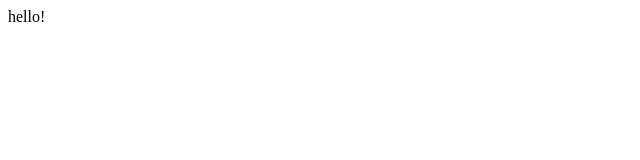
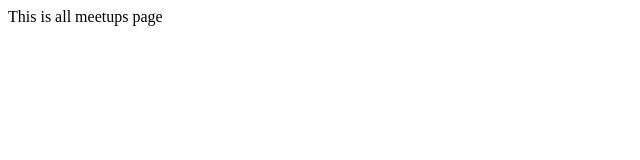
Before and after one commit to SDushan/react_sample, a React (Create React App) app: page / in a window 1280 px wide. Shown: the top 160 px of the page, without its empty margins (0-640 px from the left). Built offline with nearby package versions, Linux system fonts and the light colour scheme.

Commit message:
config routes

```diff
--- a/src/App.js
+++ b/src/App.js
@@ -1,5 +1,19 @@
+import { Route, Routes } from "react-router-dom";
+
+import Meetups from "./pages/Meetups";
+import NewMeetup from "./pages/NewMeetup";
+import Favourites from "./pages/Favourites";
+
 function App() {
-  return <div>hello!</div>;
+  return (
+    <div>
+      <Routes>
+        <Route path="/" element={<Meetups />} />
+        <Route path="/new-meetup" element={<NewMeetup />} />
+        <Route path="/favourites" element={<Favourites />} />
+      </Routes>
+    </div>
+  );
 }
 
 export default App;
--- a/src/index.js
+++ b/src/index.js
@@ -1,6 +1,13 @@
 import React from "react";
 import ReactDOM from "react-dom";
+import { BrowserRouter } from "react-router-dom";
+
 import "./index.css";
 import App from "./App";
 
-ReactDOM.render(<App />, document.getElementById("root"));
+ReactDOM.render(
+  <BrowserRouter>
+    <App />
+  </BrowserRouter>,
+  document.getElementById("root")
+);
```
